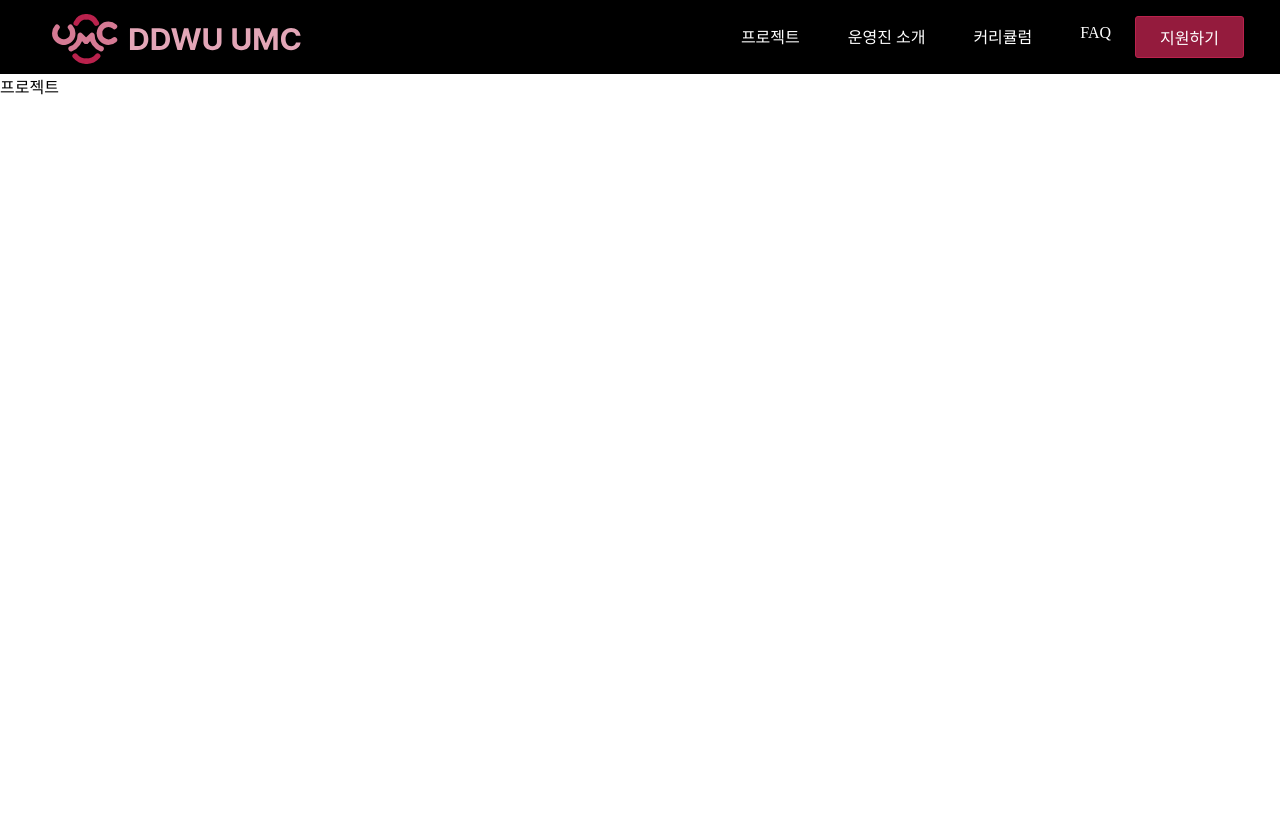
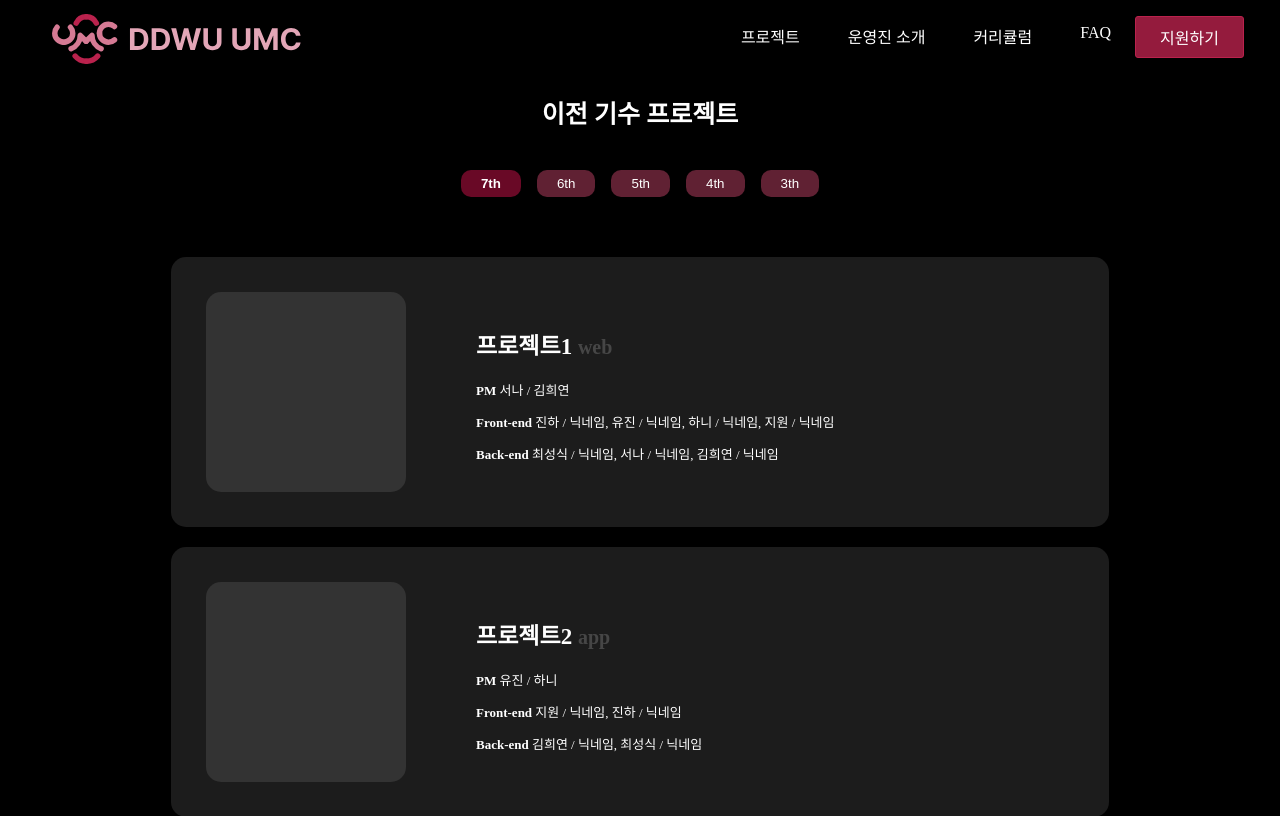
Before and after one commit to DDWU-UMC/FE, a React (Vite) app: page /projects in a window 1280 px wide. Shown: the top 816 px of the page. Built offline with nearby package versions, Linux system fonts and the light colour scheme.

Commit message:
feat: 이전 기수 프로젝트 모아보기 페이지 UI 구현 (#4)

```diff
--- /dev/null
+++ b/src/components/project/ProjectCard.jsx
@@ -0,0 +1,98 @@
+import React from "react";
+import styled from "styled-components";
+
+const CardContainer = styled.div`
+  width: 100%;
+  padding: 35px;
+  background-color: rgba(36, 36, 36, 0.8);
+  border-radius: 15px;
+  display: flex;
+  align-items: center;
+  gap: 70px;
+  cursor: pointer;
+
+  &:hover {
+    background-color: rgba(50, 50, 50, 0.8);
+  }
+
+  @media screen and (max-width: 960px) {
+    padding: 25px;
+    gap: 45px;
+  }
+
+  @media screen and (max-width: 768px) {
+    width: 80%;
+    flex-direction: column;
+    align-items: baseline;
+    padding: 35px;
+    gap: 25px;
+  }
+`;
+
+const ProjectImage = styled.div`
+  width: 200px;
+  height: 200px;
+  background-color: rgba(57, 57, 57, 0.8);
+  border-radius: 15px;
+
+  @media screen and (max-width: 960px) {
+    width: 180px;
+    height: 180px;
+    gap: 45px;
+  }
+`;
+
+const ProjectInfo = styled.div`
+  flex: 1;
+`;
+
+const Title = styled.h2`
+  font-size: 23px;
+  font-weight: bold;
+
+  @media screen and (max-width: 960px) {
+    font-size: 20px;
+  }
+`;
+
+const Type = styled.span`
+  font-size: 20px;
+  color: rgba(81, 81, 81, 0.8);
+
+  @media screen and (max-width: 960px) {
+    font-size: 18px;
+  }
+`;
+
+const Details = styled.p`
+  font-size: 13px;
+  color: rgba(255, 255, 255, 1);
+
+  @media screen and (max-width: 960px) {
+    font-size: 11px;
+  }
+`;
+
+const ProjectCard = ({ title, type, pm, frontend, backend, onClick }) => {
+  return (
+    <CardContainer onClick={onClick}>
+      <ProjectImage />
+      <ProjectInfo>
+        <Title>
+          {title} <Type>{type}</Type>
+        </Title>
+        <Details>
+          <strong>PM</strong> {pm}
+        </Details>
+        <Details>
+          <strong>Front-end</strong> {frontend.join(", ")}
+        </Details>
+        <Details>
+          <strong>Back-end</strong> {backend.join(", ")}
+        </Details>
+      </ProjectInfo>
+    </CardContainer>
+  );
+};
+
+export default ProjectCard;
--- /dev/null
+++ b/src/components/project/ProjectList.jsx
@@ -0,0 +1,59 @@
+import React, { useState, useEffect } from "react";
+import { useNavigate } from "react-router-dom";
+import ProjectCard from "./ProjectCard";
+import ProjectPreviewCard from "./ProjectPreviewCard";
+import styled from "styled-components";
+
+const ProjectListContainer = styled.div`
+  width: 70%;
+  margin: 0 auto;
+  display: flex;
+  flex-direction: column;
+  align-items: center;
+  gap: 20px;
+
+  @media screen and (max-width: 430px) {
+    gap: 35px;
+  }
+`;
+
+const ProjectList = ({ projectData, gen }) => {
+  const [isMobile, setIsMobile] = useState(window.innerWidth <= 430);
+  const navigate = useNavigate();
+
+  useEffect(() => {
+    const handleResize = () => {
+      setIsMobile(window.innerWidth <= 430);
+    };
+
+    window.addEventListener("resize", handleResize);
+
+    return () => window.removeEventListener("resize", handleResize);
+  }, []);
+
+  const handleProjectClick = (id) => {
+    navigate(`/project/${gen}/${id}`);
+  };
+
+  return (
+    <ProjectListContainer>
+      {projectData.map((project, index) =>
+        isMobile ? (
+          <ProjectPreviewCard
+            key={index}
+            {...project}
+            onClick={() => handleProjectClick(project.id)}
+          />
+        ) : (
+          <ProjectCard
+            key={index}
+            {...project}
+            onClick={() => handleProjectClick(project.id)}
+          />
+        )
+      )}
+    </ProjectListContainer>
+  );
+};
+
+export default ProjectList;
--- /dev/null
+++ b/src/components/project/ProjectPreviewCard.jsx
@@ -0,0 +1,58 @@
+import React from "react";
+import styled from "styled-components";
+
+const CardContainer = styled.div`
+  background-color: rgba(36, 36, 36, 0.8);
+  border-radius: 15px;
+  cursor: pointer;
+
+  &:hover {
+    background-color: rgba(50, 50, 50, 0.8);
+  }
+`;
+
+const CardInnerContainer = styled.div`
+  border-radius: 15px;
+  display: flex;
+  flex-direction: column;
+  margin: 20px 20px 5px 20px;
+  gap: 10px;
+`;
+
+const ProjectImage = styled.div`
+  width: 160px;
+  height: 160px;
+  background-color: rgba(57, 57, 57, 0.8);
+  border-radius: 15px;
+`;
+
+const ProjectInfo = styled.div`
+  flex: 1;
+`;
+
+const Title = styled.h2`
+  font-size: 15px;
+  font-weight: bold;
+`;
+
+const Type = styled.span`
+  font-size: 15px;
+  color: rgba(81, 81, 81, 0.8);
+`;
+
+const ProjectCard = ({ title, type, onClick }) => {
+  return (
+    <CardContainer onClick={onClick}>
+      <CardInnerContainer>
+        <ProjectImage />
+        <ProjectInfo>
+          <Title>
+            {title} <Type>{type}</Type>
+          </Title>
+        </ProjectInfo>
+      </CardInnerContainer>
+    </CardContainer>
+  );
+};
+
+export default ProjectCard;
--- a/src/pages/ProjectPage.jsx
+++ b/src/pages/ProjectPage.jsx
@@ -1,11 +1,86 @@
-import React from "react";
+import React, { useState } from "react";
 import MainHeader from "../components/header/MainHeader";
+import styled from "styled-components";
+import ProjectList from "../components/project/ProjectList";
+import projectData from "../data/projectData";
+
+const ProjectPageContainer = styled.div`
+  margin: 0 auto;
+  padding: 0 20px;
+  gap: 40px;
+  font-size: 20px;
+  color: white;
+  background-color: black;
+  display: flex;
+  flex-direction: column;
+  align-items: center;
+
+  @media screen and (max-width: 430px) {
+    gap: 30px;
+  }
+`;
+
+const SubTitle = styled.div`
+  margin-top: 20px;
+  font-size: 25px;
+  font-weight: bold;
+
+  @media screen and (max-width: 430px) {
+    font-size: 23px;
+  }
+`;
+
+const ButtonContainer = styled.div`
+  display: flex;
+  gap: 16px;
+  margin-bottom: 20px;
+
+  @media screen and (max-width: 430px) {
+    gap: 14px;
+  }
+`;
+
+const GenButton = styled.button`
+  background-color: ${(props) =>
+    props.active ? "rgb(105, 9, 38)" : "#602133"};
+  color: white;
+  font-weight: ${(props) => (props.active ? "800" : "400")};
+  border: none;
+  padding: 6px 20px;
+  border-radius: 10px;
+  cursor: pointer;
+
+  @media screen and (max-width: 430px) {
+    padding: 3px 17px;
+    font-size: 12px;
+  }
+`;
 
 function ProjectPage() {
+  const [selectedGen, setSelectedGen] = useState(7);
+  const generations = [7, 6, 5, 4, 3];
+
   return (
     <>
       <MainHeader />
-      <div>프로젝트</div>
+      <ProjectPageContainer>
+        <SubTitle>이전 기수 프로젝트</SubTitle>
+        <ButtonContainer>
+          {generations.map((gen) => (
+            <GenButton
+              key={gen}
+              active={selectedGen === gen}
+              onClick={() => setSelectedGen(gen)}
+            >
+              {gen}th
+            </GenButton>
+          ))}
+        </ButtonContainer>
+        <ProjectList
+          projectData={projectData[selectedGen] || []}
+          gen={selectedGen}
+        />
+      </ProjectPageContainer>
     </>
   );
 }
```
